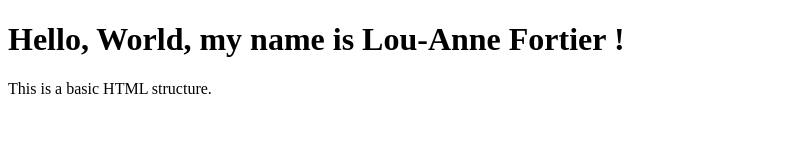
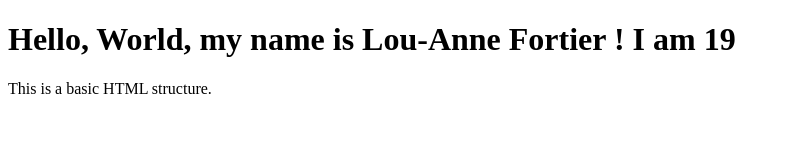
Before and after one commit to lfortier-collab/Github_first_step, a plain HTML site: page index.html in a window 1280 px wide. Shown: the whole page, without its empty margins (0-790 px from the left). Drawn offline with Linux system fonts and the light colour scheme.

Commit message:
update : age

```diff
--- a/index.html
+++ b/index.html
@@ -8,7 +8,7 @@
 </head>
 
 <body>
-    <h1>Hello, World, my name is Lou-Anne Fortier !</h1>
+    <h1>Hello, World, my name is Lou-Anne Fortier ! I am 19</h1>
     <p>This is a basic HTML structure.</p>
 </body>
 
```
